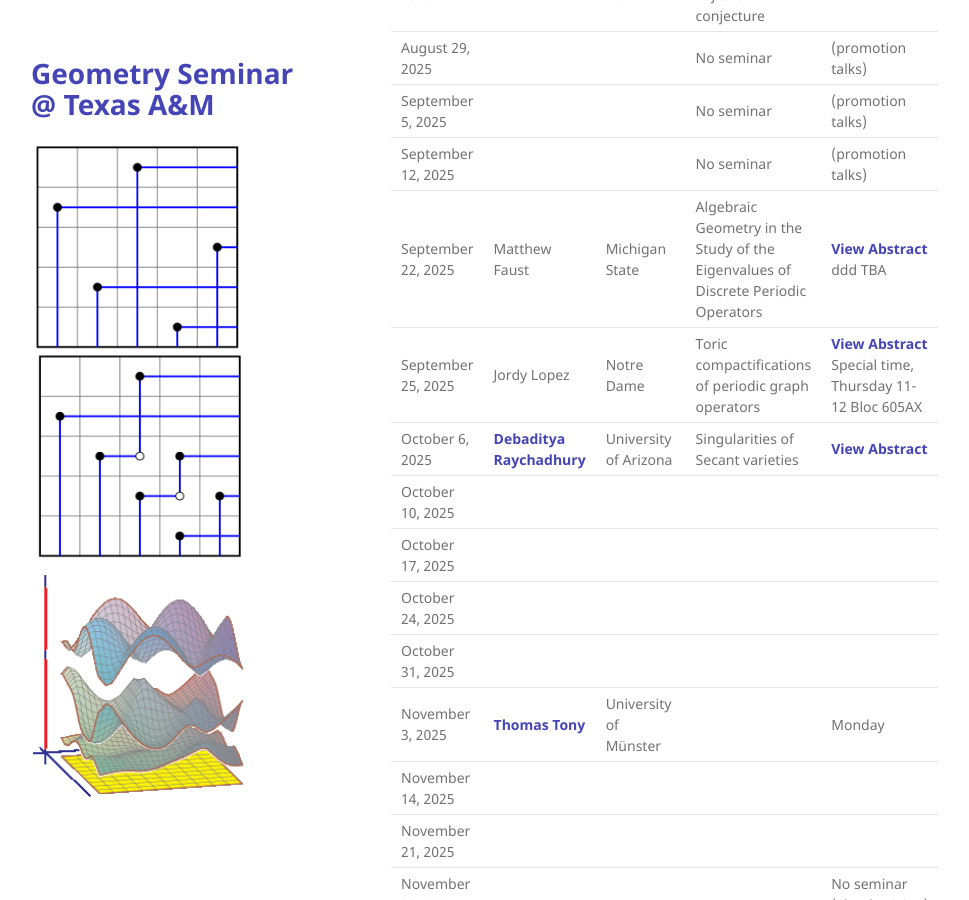
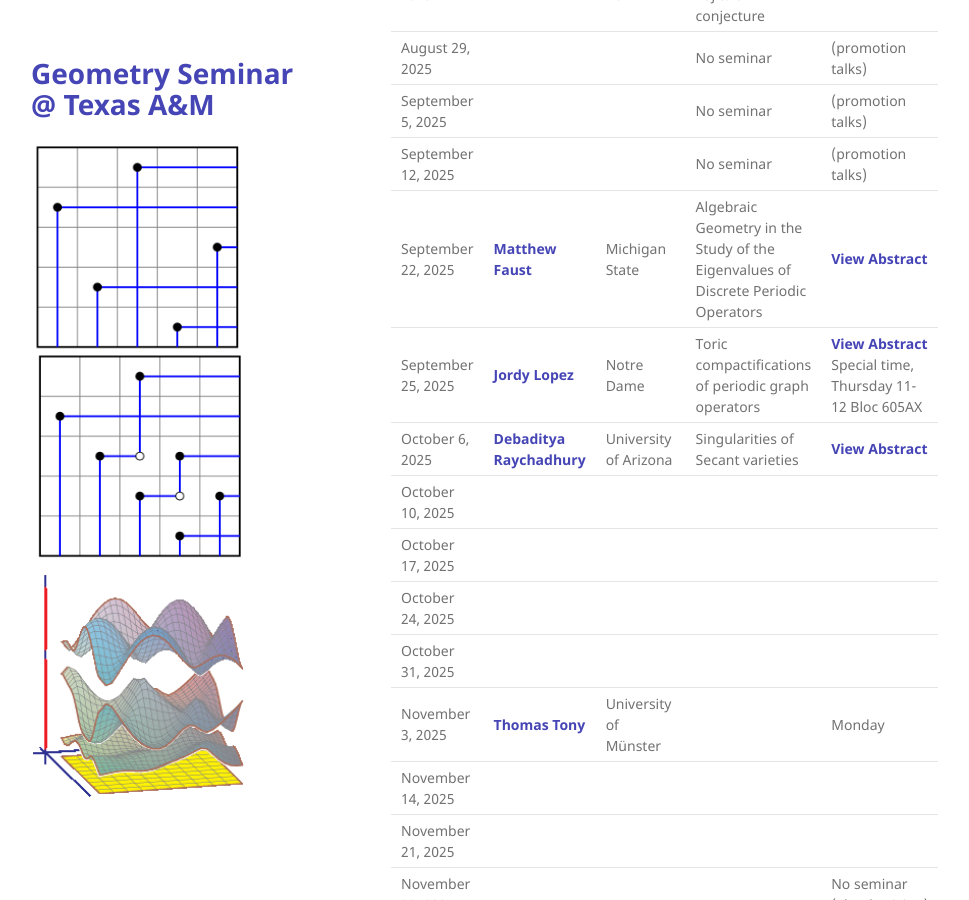
Before and after one commit to tamu-seminar/geometry, a Jekyll site: the page built from index.md, in a window 1280 px wide and 900 px high, scrolled down 307 px. Shown: the whole window, without its empty margins (179-1148 px from the left). Built offline with Jekyll 4.4.1, drawn with Linux system fonts in a browser that asks for light colours.

Commit message:
fixed some typos

```diff
--- a/index.md
+++ b/index.md
@@ -27,8 +27,8 @@ The organizers are [Frank Sottile](https://franksottile.github.io/) and others.
 | August 29, 2025   |      |   | No seminar  |  (promotion talks)  |
 | September 5, 2025 |      |   | No seminar  | (promotion talks)    |
 | September 12, 2025|      |   | No seminar | (promotion talks)    |
-| September 22, 2025| Matthew Faust | Michigan State |  Algebraic Geometry in the Study of the Eigenvalues of Discrete Periodic Operators|   <span class="abstract-link" onclick="showAbstract('Faust')">View Abstract</span>  ddd TBA     |
-| September 25, 2025| Jordy Lopez   | Notre Dame    |  Toric compactifications of periodic graph operators | <span class="abstract-link" onclick="showAbstract('Lopez')">View Abstract</span>  Special time, Thursday 11-12 Bloc 605AX  |
+| September 22, 2025| [Matthew Faust](https://mattfaust.github.io/) | Michigan State |  Algebraic Geometry in the Study of the Eigenvalues of Discrete Periodic Operators|   <span class="abstract-link" onclick="showAbstract('Faust')">View Abstract</span>   |
+| September 25, 2025| [Jordy Lopez](https://jordylopez27.github.io/)   | Notre Dame    |  Toric compactifications of periodic graph operators | <span class="abstract-link" onclick="showAbstract('Lopez')">View Abstract</span>  Special time, Thursday 11-12 Bloc 605AX  |
 | October 6, 2025   | [Debaditya Raychadhury](https://rcdeba.github.io/) | University of Arizona  |   Singularities of Secant varieties   |   <span class="abstract-link" onclick="showAbstract('Raychadhury')">View Abstract</span>    |
 | October 10, 2025  |      |   |      |       |
 | October 17, 2025  |      |   |      |       |
```
